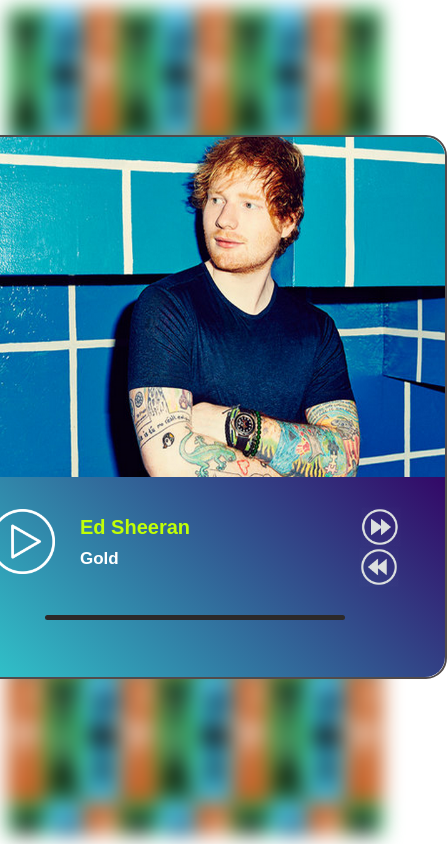
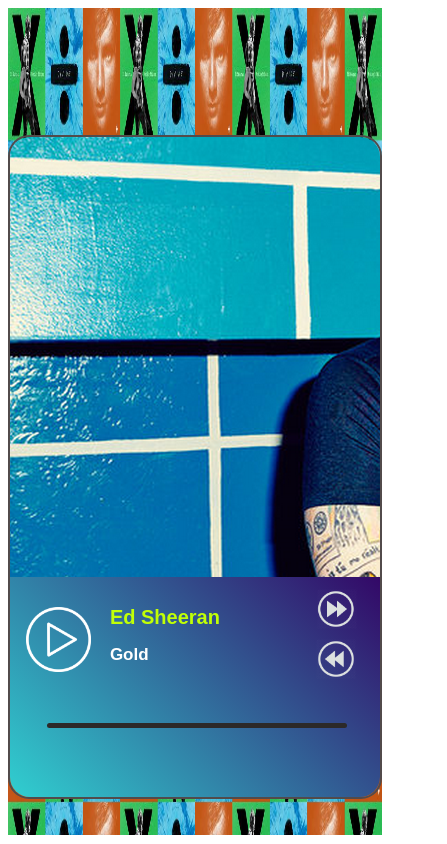
Before and after one commit to MLitvinka/MC__Projects, a plain HTML site: page index.html in a window 390 px wide. Shown: the whole page, 447 px wide, since content can reach past the window. Drawn offline with Linux system fonts and the light colour scheme.

Commit message:
add adaptive

```diff
--- a/style.css
+++ b/style.css
@@ -9,22 +9,9 @@
     background: no-repeat;
     background-size: 100% 100%;
     background-image: url(./img/ed-sheeran-albums-background.jpg) ;
-    filter: blur(10px);
+    /* filter: blur(10px);  */
   }
-  @media (max-width:375px ) {
-    .main__box{
-      width: 350px;
-    height: 667px;
-    }
-    .box__logo{
-      width: 350px;
-      height: 340px;
-    }
-    .box__player{
-      width: 350px;
-      height: 200px;
-    }
-  }
+
   .main__box{
     width: 500px;
     height: 540px;
@@ -42,7 +29,7 @@
     width: 500px;
     height: 340px;
     background: no-repeat;
-    background-size: 100% 100%;
+    /* background-size: 100% 100%; */
     background-image: url(./img/ed-sheeran-divide-album-cover.png);
     border-radius: 20px 20px 0px 0px;
   }
@@ -53,6 +40,7 @@
     top: 350px;
     border-radius: 0px 0px 20px 20px;
   }
+
   .btn__play{
     position: absolute;
     height: 65px;
@@ -126,3 +114,61 @@
   bottom: 20%;
   left: 27%;
 }
+@media screen and (max-width: 1000px ) {
+  .main__container{
+    max-height: 100%;
+    max-width: 100%;
+    margin: auto;
+    left: 0; right: 0;
+    top: 0; bottom: 0;
+    z-index: -1;
+    background: no-repeat;
+    background-size: 100% 100%;
+    background-image: url(./img/ed-sheeran-albums-background.jpg) ;
+    /* filter: blur(10px);  */
+  }
+
+  .main__box{
+    width: 370px;
+    height: 660px;
+    position: absolute;
+    display: flex;
+    flex-direction: column;
+    left: 50%;
+    top: 16%;
+
+  }
+  .box__logo{
+    width: 370px;
+    height: 440px;
+    /* background: no-repeat; */
+
+  }
+  .box__player{
+    width: 370px;
+    height: 220px;
+    background: linear-gradient(45deg, #30cfd0, #330867);
+    bottom: 65%;
+
+  }
+  .progress__container{
+    position: absolute;
+      display: flex;
+      align-items: center;
+      cursor: pointer;
+      background: rgb(44, 41, 41);
+      border-radius: 5px;
+      bottom: 10.5%;
+      width: 300px;
+      height: 5px;
+      left: 10%;
+  }
+  .progress__bar{
+        position: absolute;
+        height: 5px;
+        background: #f8f5f5;
+        bottom: 10.5%;
+        border-radius: 30px;
+        left: 0%;
+   }
+}
```
Also changed, not shown: index.html (+2 -1 lines).
